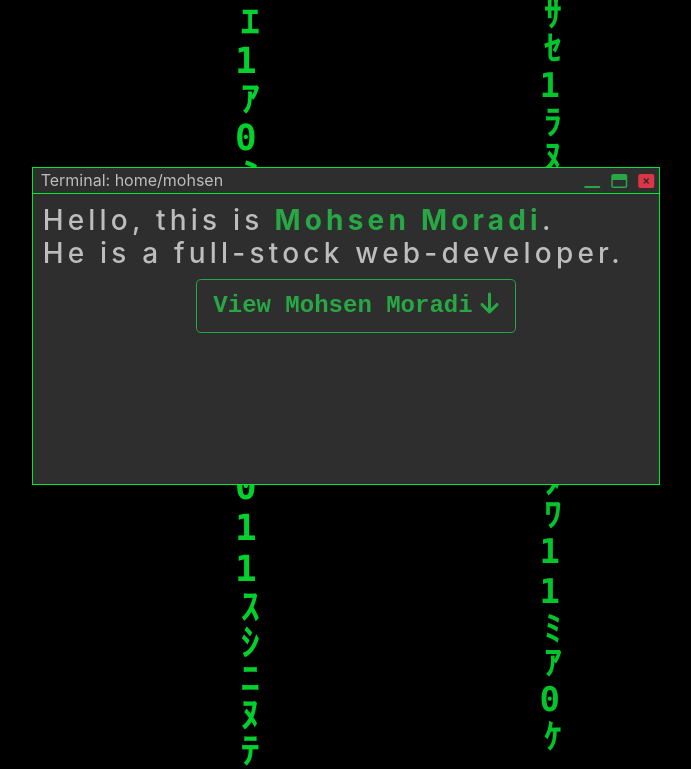
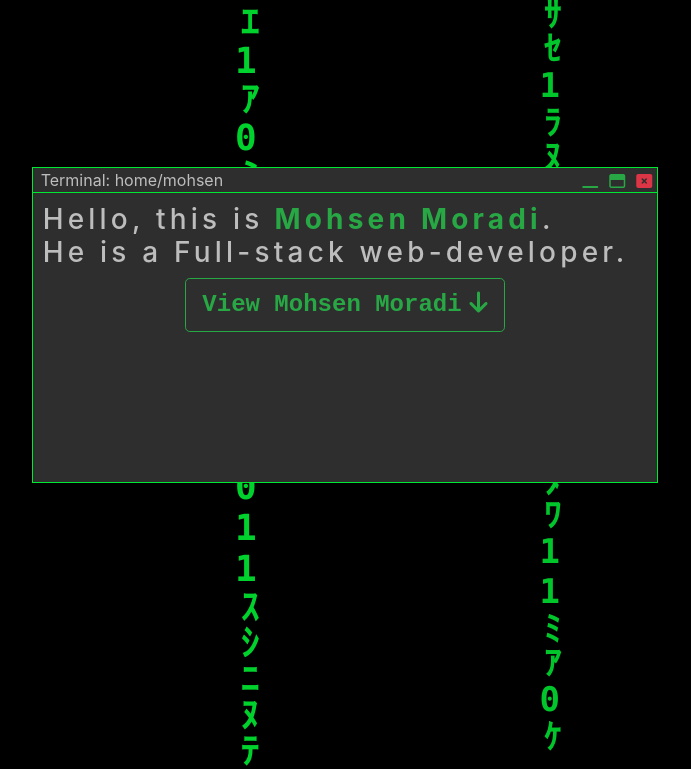
Before and after one commit to Wolfjawan/portfolios, a React (Create React App) app: page / in a window 1280 px wide. Shown: the top 769 px of the page, without its empty margins (295-986 px from the left). Built offline with nearby package versions, Linux system fonts and the light colour scheme; the HTML template or start-up script is replaced by a standard one.

Commit message:
fix style boxing

```diff
--- a/package.json
+++ b/package.json
@@ -3,7 +3,7 @@
   "version": "0.1.0",
   "private": true,
   "dependencies": {
-    "modraftjs": "^0.1.11",
+    "modraftjs": "^0.1.15",
     "react": "^16.12.0",
     "react-dom": "^16.12.0",
     "react-router": "^5.1.2",
--- a/src/Components/TopPage/index.js
+++ b/src/Components/TopPage/index.js
@@ -67,7 +67,7 @@ class TopPage extends Component {
                       Mohsen Moradi
                     </a>
                     .
-                    <br /> He is a full-stock web-developer.
+                    <br /> He is a Full-stack web-developer.
                   </h3>
                   <span className="view-work-btn">
                     <a href="#about" className="btn btn-outline-success btn-lg">
--- a/src/index.css
+++ b/src/index.css
@@ -31,11 +31,8 @@ html {
 .main-container {
   transition: 3s;
 }
-*, ::after, ::before {
-  box-sizing: unset !important;
-}
-button, input {
-  font-size: unset;
+button {
+  font-size: small;
   line-height: normal;
 }
 @media screen and (max-width: 990px) {
```
Also changed, not shown: 1 other file (tests, documents, lock files or other folders).
